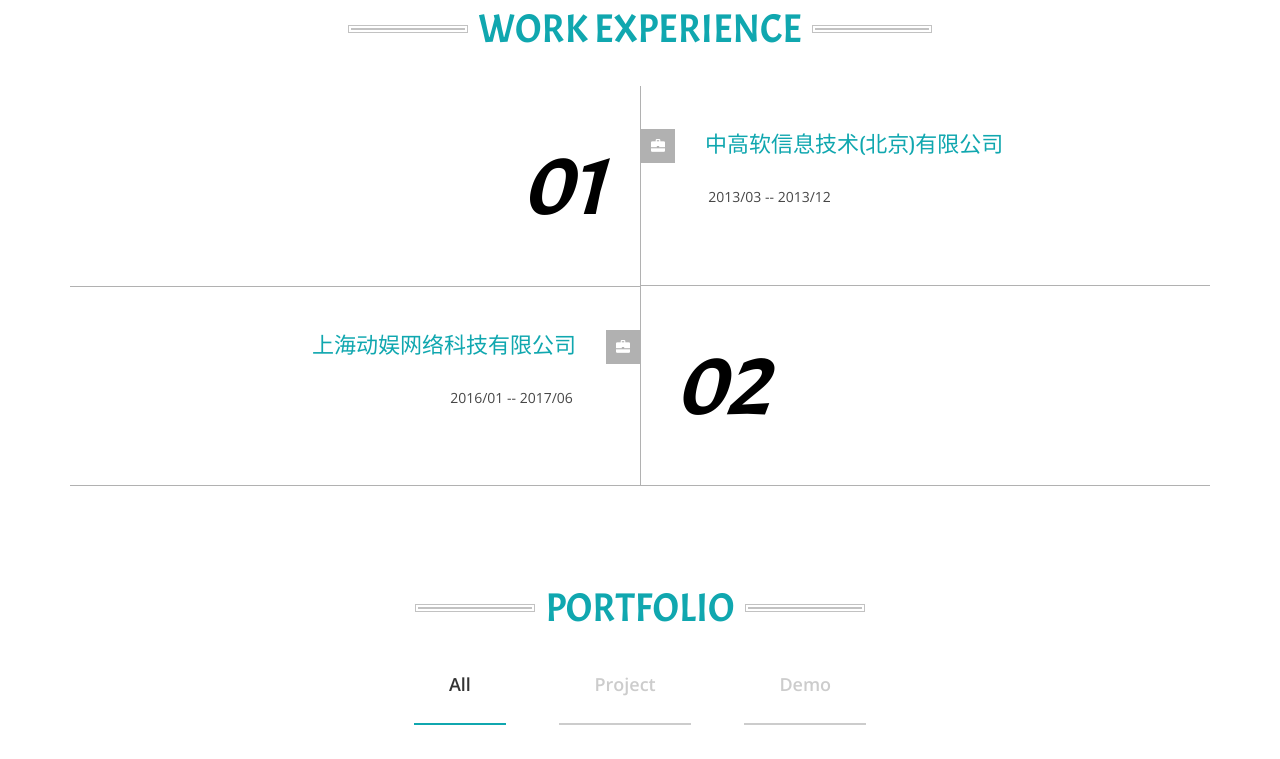
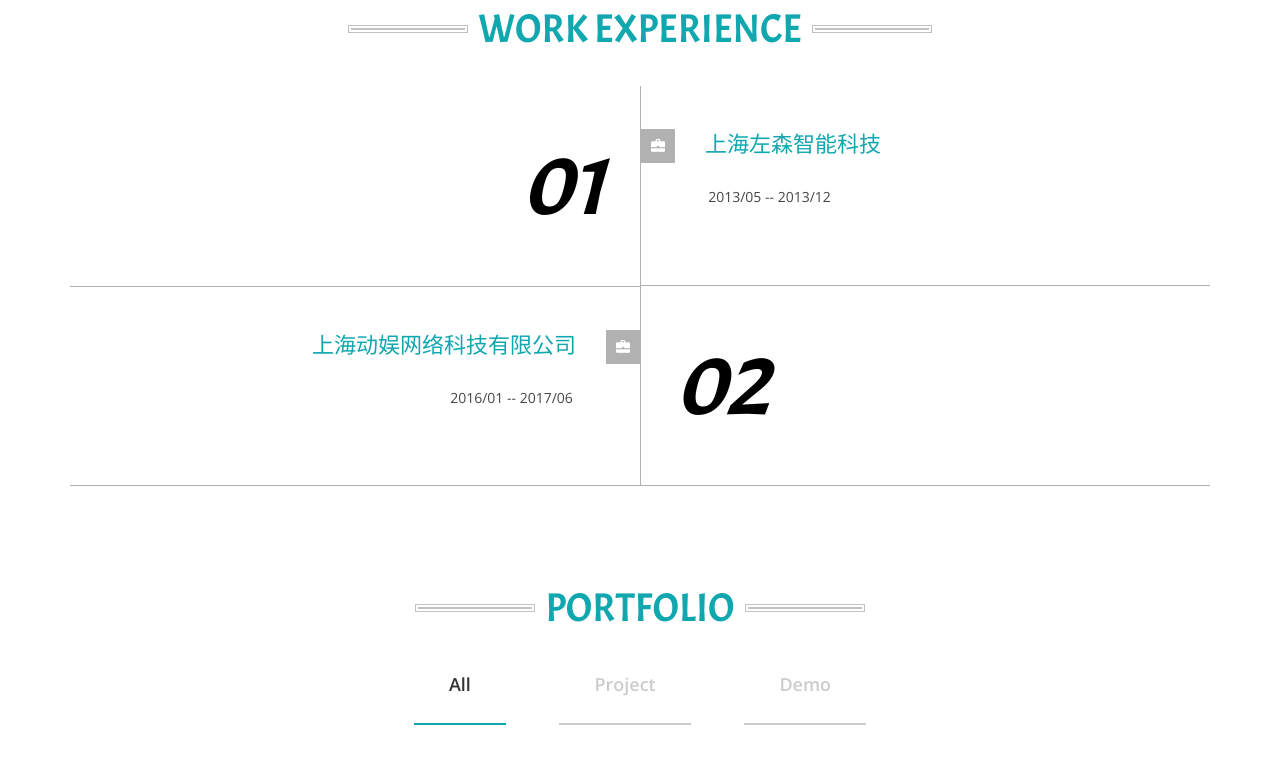
Before and after one commit to haomengshu90/test, a plain HTML site: page test.html in a window 1280 px wide. Shown: the part 1760-2519 px from the top of the page. Drawn offline with nearby package versions, Linux system fonts and the light colour scheme; a script that the page names is missing; files whose address does not match are found by name.

Commit message:
Update test.html

```diff
--- a/test.html
+++ b/test.html
@@ -256,8 +256,8 @@
 			<h4>01</h4>
 		</div>
 		<div class="col-md-6 employ-right">
-			<h5><span class="glyphicon glyphicon-briefcase" aria-hidden="true"></span>中高软信息技术(北京)有限公司</h5>
-			<p>2013/03 -- 2013/12</p>
+			<h5><span class="glyphicon glyphicon-briefcase" aria-hidden="true"></span>上海左森智能科技</h5>
+			<p>2013/05 -- 2013/12</p>
 		</div>
 		<div class="col-md-6 employ-left2">
 			<h5>上海动娱网络科技有限公司<span class="glyphicon glyphicon-briefcase" aria-hidden="true"></span></h5>
```
